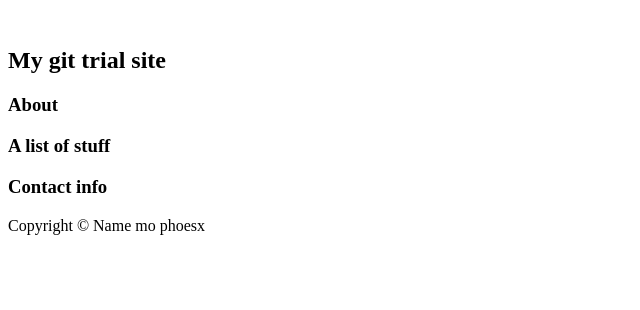
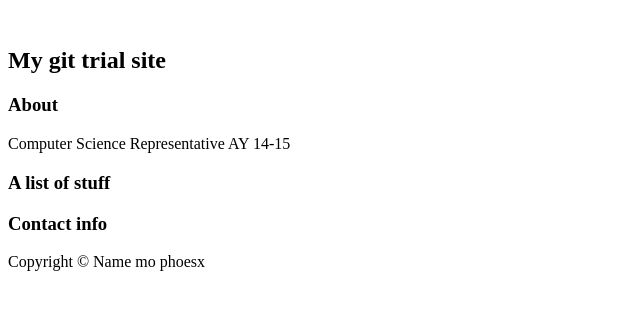
Before and after one commit to zehaha/GitActivity, a plain HTML site: page index.html in a window 1280 px wide. Shown: the whole page, without its empty margins (0-640 px from the left). Drawn offline with Linux system fonts and the light colour scheme.

Commit message:
Added details about Dyosa

```diff
--- a/index.html
+++ b/index.html
@@ -26,6 +26,7 @@
     <h2>My git trial site</h2>
 
     <h3>About</h3>
+    <p> Computer Science Representative AY 14-15
 
     <h3>A list of stuff</h3>
     <!-- ADD A LIST ABOUT SOMETHING HERE -->
```
